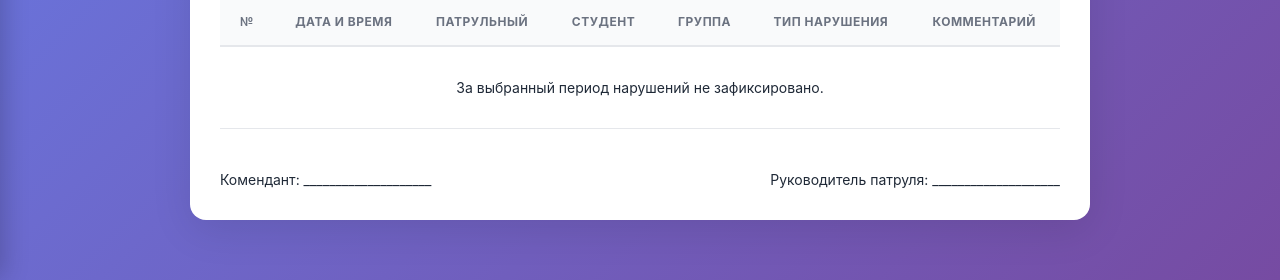
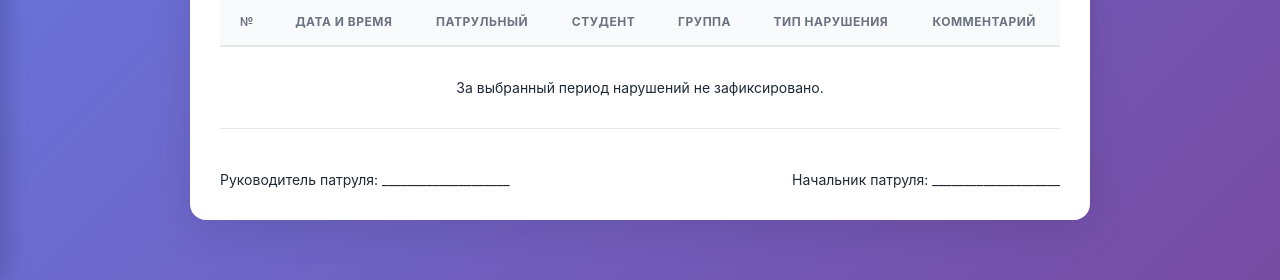
Before and after one commit to Anon2200/patrol-system, a FastAPI app: template templates/report.html in a window 1280 px wide. Shown: the part 522-802 px from the top of the page. Run offline with FastAPI, Linux system fonts and the light colour scheme; the template is opened without the code that fills it, so the values that code supplies are empty.

Commit message:
Update report.html

```diff
--- a/templates/report.html
+++ b/templates/report.html
@@ -91,8 +91,8 @@
             </div>
 
             <div class="report-signatures">
-                <span>Комендант: ____________________</span>
                 <span>Руководитель патруля: ____________________</span>
+                <span>Начальник патруля: ____________________</span>
             </div>
         </div>
     </div>
```
